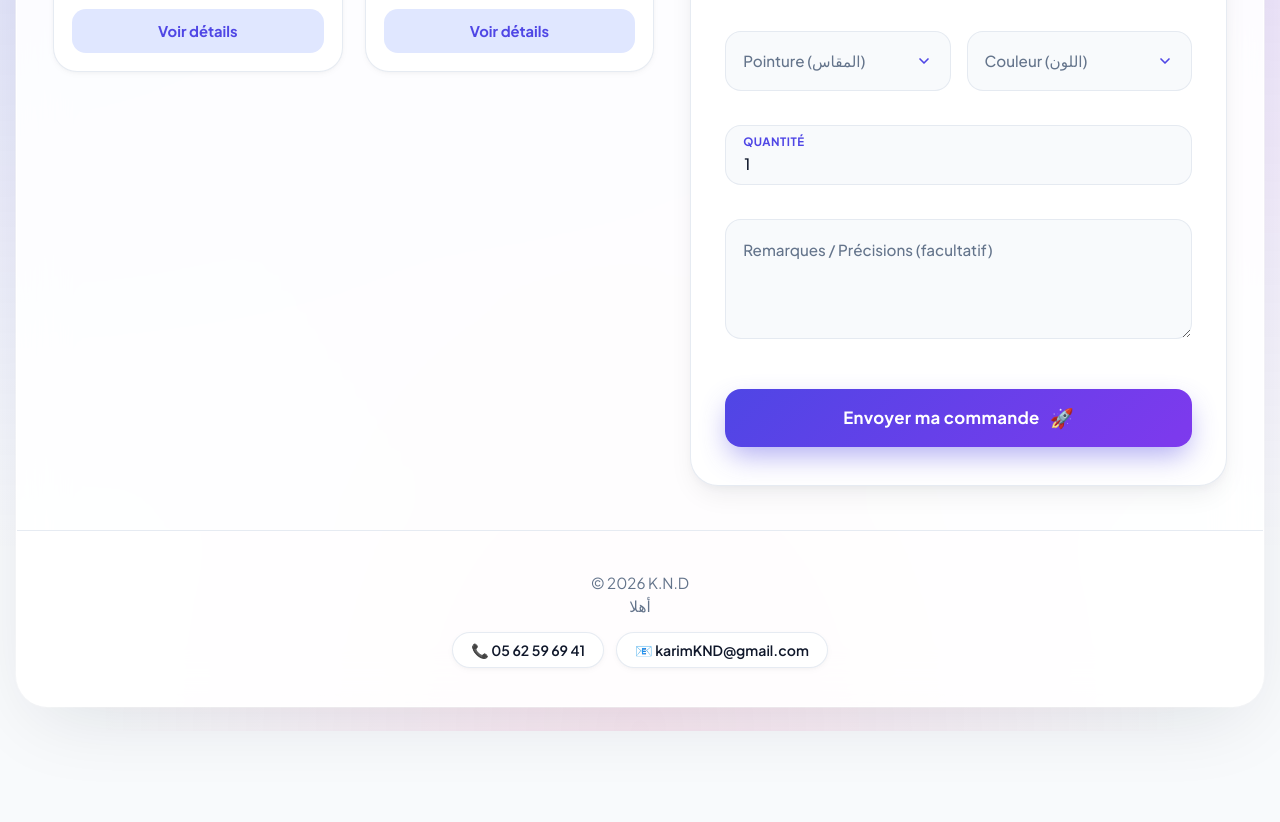
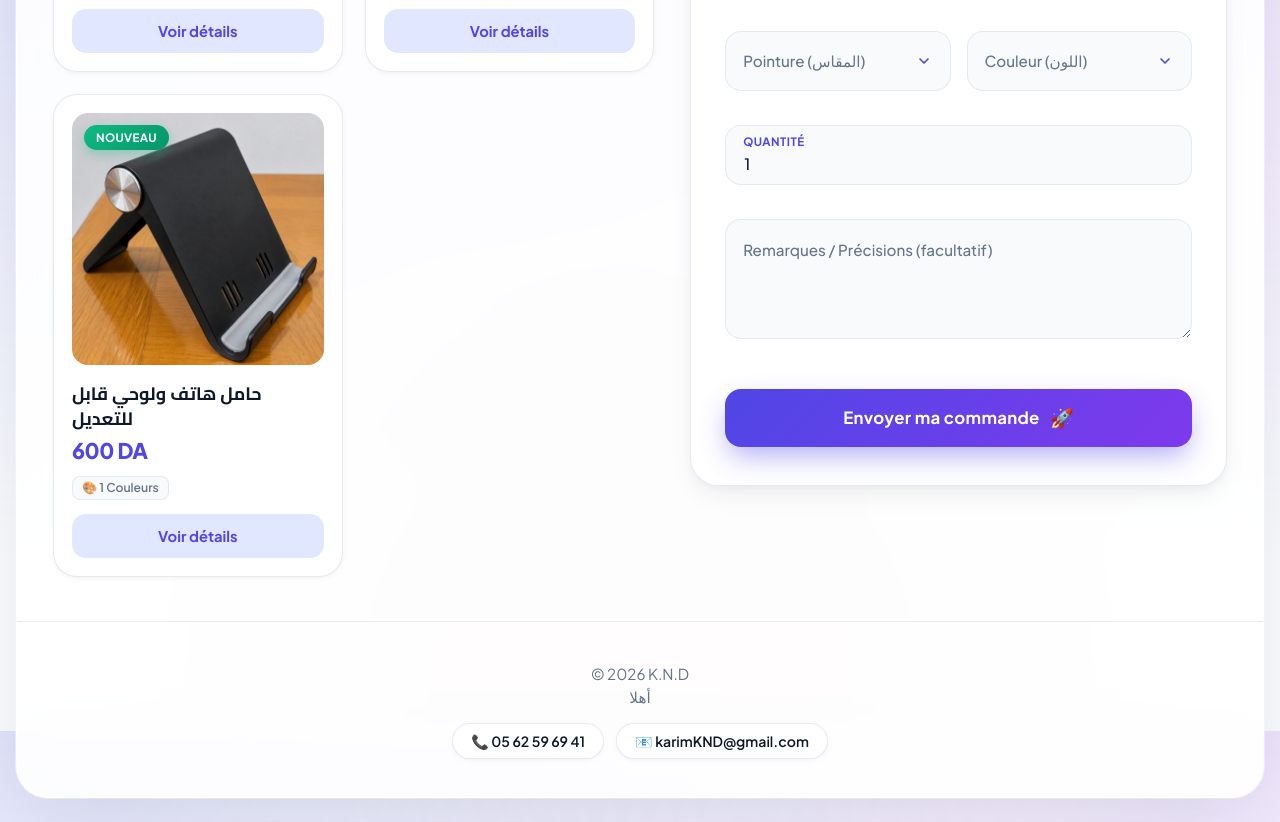
Before and after one commit to kndstore/COMMANDES, a plain HTML site: page index.html in a window 1280 px wide. Shown: the part 869-1691 px from the top of the page. Before the commit the page ends 1600 px from the top, so only its background shows below. Drawn offline with Linux system fonts and the light colour scheme; no server answers.

Commit message:
mise a jour 4

```diff
--- a/index.html
+++ b/index.html
@@ -79,7 +79,7 @@
                     </article>
                     <!-- Produit 2 -->
 
-                    <article class="product-card" data-product="  حذاء أنيق  ليفارجي" data-prix="5800 DA"
+                    <article class="product-card" data-product="  حامل هاتف  قابل للتعديل - تصميم أنيق وثابت" data-prix="5800 DA"
                         data-description="حذاء راق جدا كلاسيكي رياضي يصلح مع لاطوال والجينز  " data-delai="متوفر"
                         data-pointures=" 44" data-couleurs=" BEIGE">
 
@@ -102,7 +102,30 @@
                             Voir détails
                         </button>
                     </article>
+                    <!-- Produit 3 -->
+                    <article class="product-card" data-product="  حامل هاتف ولوحي قابل للتعديل  " data-prix="600 DA"
+                        data-description="حامل عملي وعصري للهواتف والأجهزة اللوحية، مصنوع من مواد متينة بتصميم قابل للطي والتعديل لتوفير زاوية مشاهدة مريحة. مزود بقاعدة ثابتة ووسادات حماية مانعة للانزلاق لحماية الجهاز من الخدوش. مثالي للعمل، الدراسة، مشاهدة الفيديوهات والمكالمات المرئية. " data-delai="متوفر"
+                        data-pointures="00" data-couleurs="NOIR " >
 
+                        <div class="product-image-wrapper">
+                            <div class="product-image">
+                                <img src="img/SUPPORT1.jpg" alt="SUPPORT1">
+                            </div>
+                            <span class="product-badge">Nouveau</span>
+                        </div>
+
+                        <h3> حامل هاتف ولوحي قابل للتعديل </h3>
+                        <p class="product-price">600 DA</p>
+
+                        <div class="product-features">
+
+                            <span class="feature-badge">🎨 1 Couleurs</span>
+                        </div>
+
+                        <button type="button" class="btn-view">
+                            Voir détails
+                        </button>
+                    </article>
                     <!--
                         POUR AJOUTER UN PRODUIT :
                         1) Copie l'image dans le dossier img/
```
Also changed, not shown: img/SUPPORT1.jpg (added).
